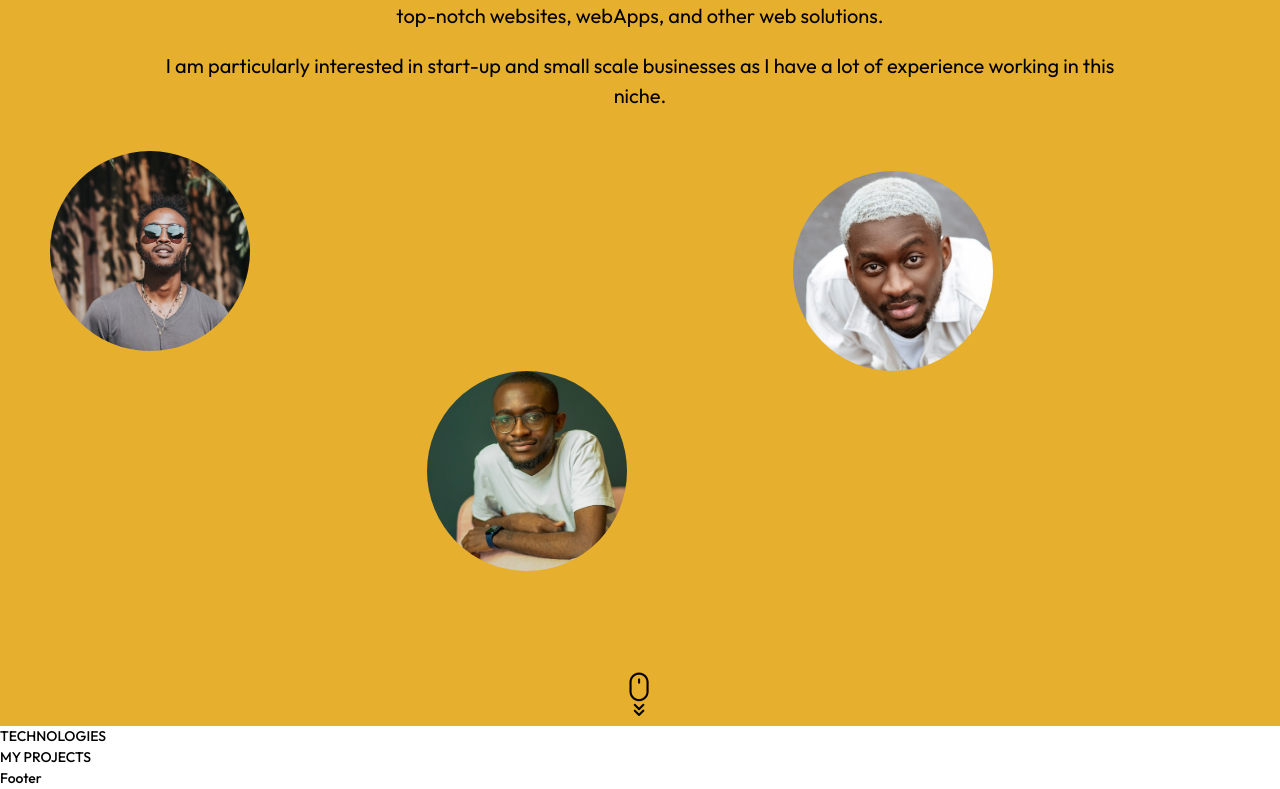
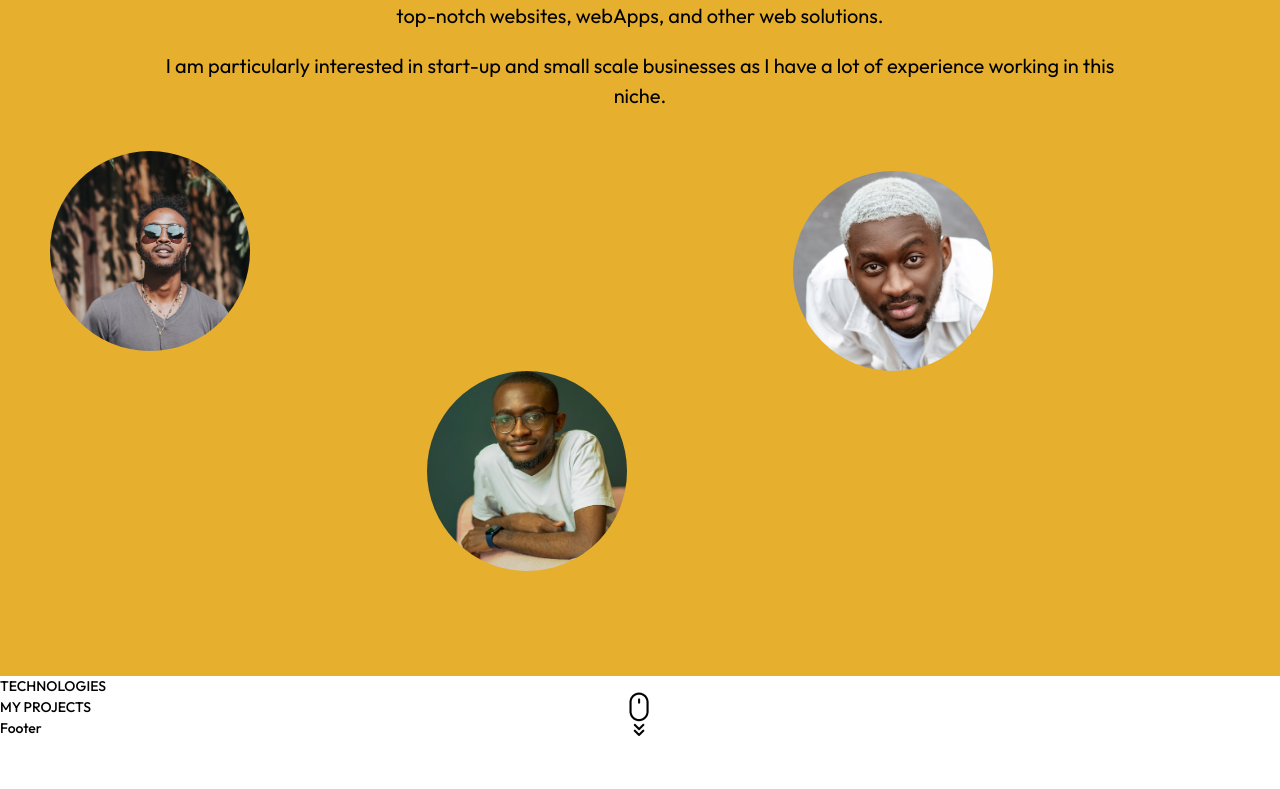
Before and after one commit to Babajide777/the-oyafemi-portfolio, a Next.js app in the folder client/: page / in a window 1280 px wide. Shown: the part 733-1522 px from the top of the page. After the commit the page ends 1476 px from the top, so only its background shows below. Built offline with nearby package versions, Linux system fonts and the light colour scheme; a web font is replaced by a local one.

Commit message:
I have finished the mobie but I want to make some changes in the homepage branch

```diff
--- a/client/app/Components/about.tsx
+++ b/client/app/Components/about.tsx
@@ -1,18 +1,27 @@
+import pages from '@/utils/data';
 import { Box, Typography } from '@mui/material';
-import React from 'react';
+import React, { useState } from 'react';
 
 const About = () => {
+  const [showContent, setShowContent] = useState(true);
+
+  const navigateToNextPage = () => {
+    setTimeout(() => {
+      window.location.href = `#${pages[1].toLowerCase()}`;
+    }, 500);
+  };
+
   return (
     <Box
       id="about"
       sx={{
         width: '100%',
-        height: 'calc(100vh + 10px)',
+        height: '100vh',
         background: '#E6AF2E',
         display: 'flex',
         flexDirection: 'column',
         alignItems: 'center',
-        padding: '40px 0px'
+        paddingTop: '40px'
       }}
     >
       <Typography component="h3" variant="h3" sx={{ paddingBottom: '30px' }}>
@@ -49,8 +58,8 @@ const About = () => {
       >
         <Box
           sx={{
-            width: { xs: '100px', sm: '150px', md: '200px' }, // Adjusts size by breakpoint
-            height: { xs: '100px', sm: '150px', md: '200px' },
+            width: { xs: '110px', sm: '150px', md: '200px' }, // Adjusts size by breakpoint
+            height: { xs: '110px', sm: '150px', md: '200px' },
             gridArea: 'a',
             borderRadius: '50%',
             marginLeft: '50px',
@@ -70,8 +79,8 @@ const About = () => {
         </Box>
         <Box
           sx={{
-            width: { xs: '100px', sm: '150px', md: '200px' }, // Adjusts size by breakpoint
-            height: { xs: '100px', sm: '150px', md: '200px' },
+            width: { xs: '110px', sm: '150px', md: '200px' }, // Adjusts size by breakpoint
+            height: { xs: '110px', sm: '150px', md: '200px' },
             gridArea: 'c',
             borderRadius: '50%'
           }}
@@ -89,8 +98,8 @@ const About = () => {
         </Box>
         <Box
           sx={{
-            width: { xs: '100px', sm: '150px', md: '200px' }, // Adjusts size by breakpoint
-            height: { xs: '100px', sm: '150px', md: '200px' },
+            width: { xs: '110px', sm: '150px', md: '200px' }, // Adjusts size by breakpoint
+            height: { xs: '110px', sm: '150px', md: '200px' },
             gridArea: 'b',
             borderRadius: '50%'
           }}
@@ -109,7 +118,7 @@ const About = () => {
           />
         </Box>
       </Box>
-      <Box sx={{ marginTop: '100px' }}>
+      <Box sx={{ marginTop: '120px' }} onClick={navigateToNextPage}>
         <img src="../../Images/Mask group.png" alt="Click-mouse" />
       </Box>
     </Box>
```
